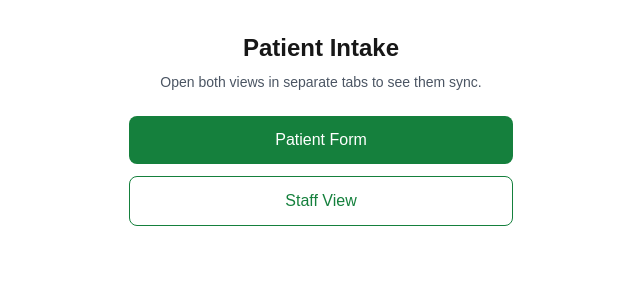
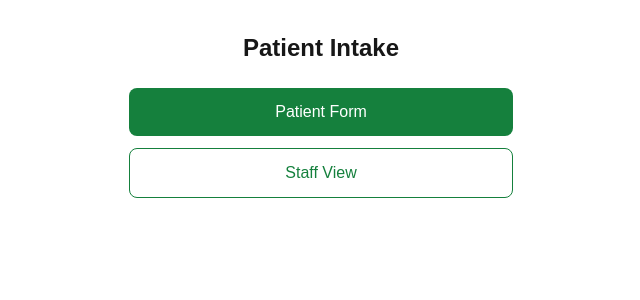
Before and after one commit to Alan007-hub/patient-staff-sync, a Next.js app: page / in a window 1280 px wide. Shown: the top 300 px of the page, without its empty margins (319-959 px from the left). Built offline with nearby package versions, Linux system fonts and the light colour scheme.

Commit message:
Deleted the open both view message

```diff
--- a/app/page.tsx
+++ b/app/page.tsx
@@ -5,7 +5,7 @@ export default function Home() {
     <main className="mx-auto max-w-md p-8 text-center">
       <h1 className="mb-2 text-2xl font-bold">Patient Intake</h1>
       <p className="mb-6 text-sm text-gray-600">
-        Open both views in separate tabs to see them sync.
+
       </p>
       <div className="flex flex-col gap-3">
         <Link
```
